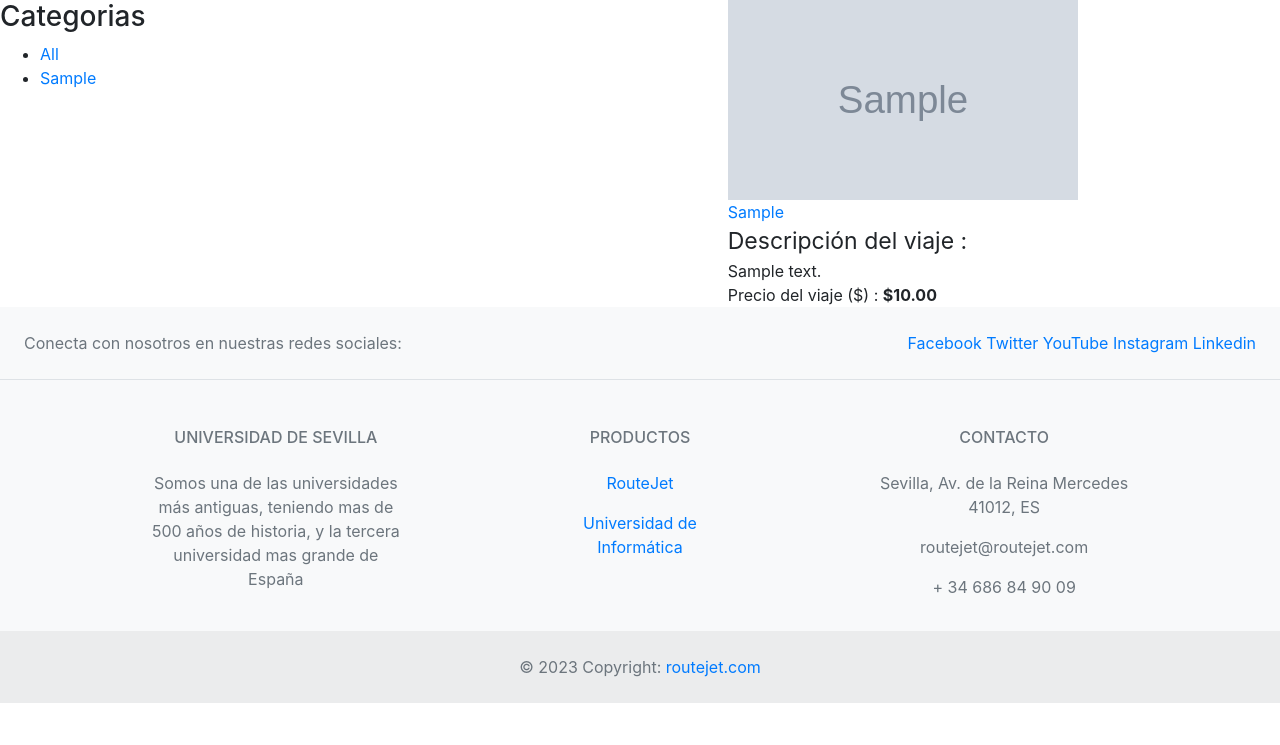
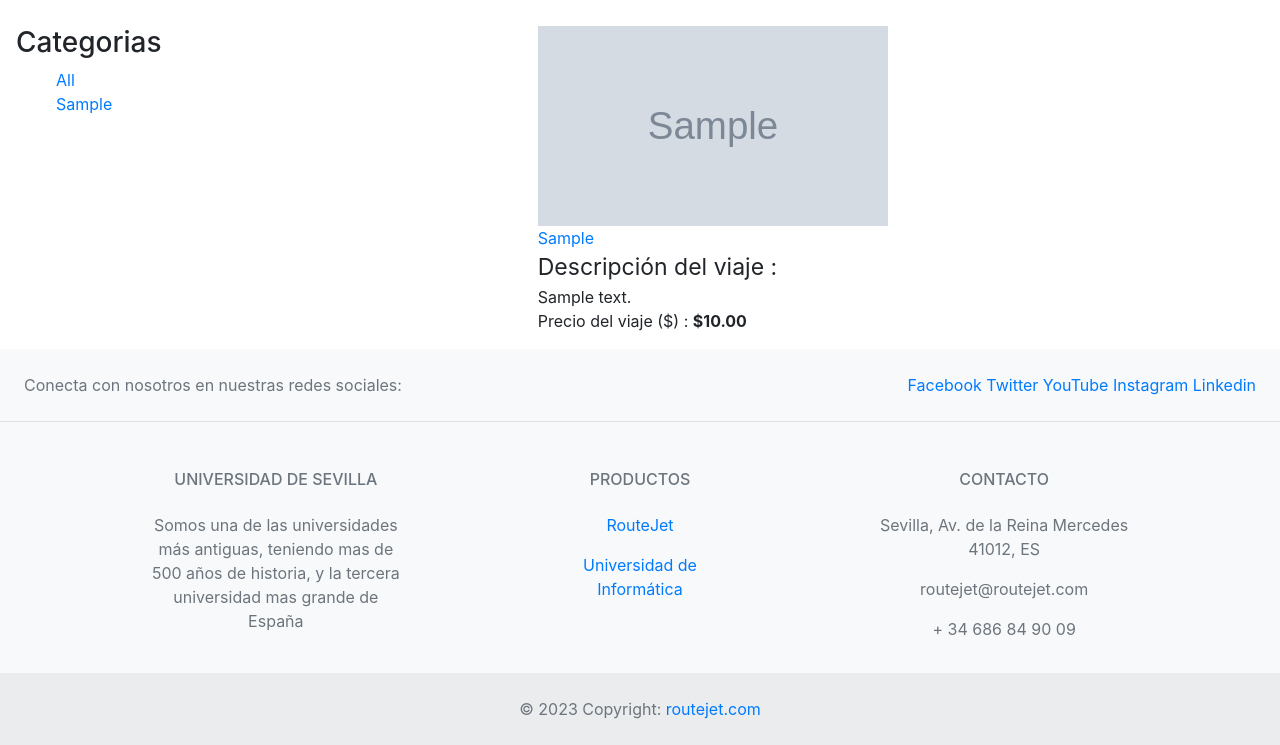
Before and after one commit to jmartinacu/RouteJet-114, a Django app: page /store/ in a window 1280 px wide. Shown: the part 118-863 px from the top of the page. Before the commit the page ends 821 px from the top, so only its background shows below. Run offline with Django 4.2, Linux system fonts and the light colour scheme; tables that the repository leaves empty hold one stand-in row (values such as "Sample post"); grey boxes marked "Sample" are stand-in pictures.

Commit message:
feat: Added styles catalog, product details #17

```diff
--- a/routejet/core/templates/core/index.html
+++ b/routejet/core/templates/core/index.html
@@ -15,7 +15,7 @@
   <article>
     <div class="index-div-first-section-header">
       <h3>¿Dónde te gustaría viajar?</h3>
-      <form action="{% url 'search_products' %}" role="search" method="get">
+      <form action="{% url 'store:search_products' %}" role="search" method="get">
         {% csrf_token %}
         <label for="search">
             <input type="search" name="q" placeholder="Destino.">
--- a/routejet/core/views.py
+++ b/routejet/core/views.py
@@ -15,13 +15,14 @@ def signup(request):
 
     if form.is_valid():
       form.save()
-      return redirect('/login/' )
+      return redirect('core:login')
   else:
     form = SignUpForm()
 
   return render(request, 'core/signup.html', {
     'form': form
   })
+
 def logout_view(request):
   logout(request)
   return redirect('/')
--- a/routejet/product/static/css/detail.css
+++ b/routejet/product/static/css/detail.css
@@ -1,6 +1,11 @@
 .detail-article-main {
   display: grid;
   grid-template-columns: 0.7fr 1fr;
+  padding: 1rem;
+}
+
+article > image {
+  margin-left: 1rem;
 }
 
 article > section {
--- /dev/null
+++ b/routejet/store/static/css/product_list.css
@@ -0,0 +1,31 @@
+ul {
+  list-style: none;
+}
+
+a:hover {
+  text-decoration: none;
+  cursor: pointer;
+}
+
+.product_list-article-main {
+  display: flex;
+  margin-top: 10px;
+  padding: 1rem;
+}
+
+.selected {
+  border-radius: 4px;
+  border-color: black;
+}
+
+.product_list-section-products {
+  flex: 1;
+  display: grid;
+  grid-template-columns: repeat(auto-fit, minmax(300px, 1fr));
+  gap: 10px;
+}
+
+.product_list-div-product {
+  max-width: max-content;
+  margin: 0 auto;
+}
--- a/routejet/store/static/store/css/product_list.css
+++ /dev/null
@@ -1,72 +0,0 @@
-.html {
-  color: black;
-}
-.product_list-article-main {
-  display: flex;
-}
-.product_list-section-categories {
-  flex: content;
-}
-.product_list-section-products {
-  flex: 1;
-  display: grid;
-  grid-template-columns: repeat(3, 1fr);
-  gap: 10px;
-  grid-auto-rows: 100xp;
-}
-
-/* .city a{
-    text-decoration: none;
-    color: inherit;
-    font-family: 'Inter';
-    font-style: normal;
-    font-weight: 400;
-    font-size: 40px;
-    line-height: 48px;
-    color: #0a9f2f;
-    margin-left: 90px;
-    margin-top: 50px;
-}
-
-.container{
-    display: flex;
-    width: 100%;
-    margin-bottom: 50px;
-}
-
-.image{
-    flex:1;
-    max-width: 100%;
-    height: auto;
-}
-
-.description{
-    flex:2;
-    font-family: 'Inter';
-    font-style: normal;
-    color: #000000;
-    font-size: 17px;
-    margin-left: 40px;
-}
-
-.price{
-    flex:3;
-    font-family: 'Inter';
-    font-style: normal;
-    color: #000000;
-    font-size: 23px;
-    margin-left: 70px;
-}
-
-.unavailable-city {
-    text-decoration: none;
-    color: inherit;
-    font-family: 'Inter';
-    font-style: normal;
-    font-weight: 400;
-    font-size: 40px;
-    line-height: 48px;
-    color: #9f200a;
-    margin-left: 90px;
-    margin-top: 50px;
-} */
--- a/routejet/store/templates/store/product_list.html
+++ b/routejet/store/templates/store/product_list.html
@@ -2,10 +2,10 @@
 
 {% load static %}
 
-{% block title %} Catalogo {% endblock %}
+{% block title %} Catalog {% endblock %}
 
 {% block header %}
-  <link rel="stylesheet" href="{% static "store/css/product_list.css" %}">
+  <link rel="stylesheet" href="{% static "css/product_list.css" %}">
 {% endblock header %}
 
 {% block description %}Catalogo de viajes{% endblock description %}
@@ -27,16 +27,15 @@
     </section>
     <section class="product_list-section-products">
       {% for product in products %}
-        <div class="item">
+        <div class="product_list-div-product">
             {% comment %} <div class="unavailable-city">
                 {% if not product.available %}
                 <a href="{{ product.get_absolute_url }}" class="unavailable-city">{{ product.city }}</a>
                 {% endif %}
             </div> {% endcomment %}
-            <div class="container">
-              <div class="image">
+            <div>
                 <a href="{{ product.get_absolute_url }}">
-                      <img class="product-image" src="{% if product.image %}{{ product.image.url }}{% else %}{% static "img/no_image.png" %}{% endif %}" style="width: 350px; height: 200px;">
+                    <img class="product_list-image-product" src="{% if product.image %}{{ product.image.url }}{% else %}{% static "img/no_image.png" %}{% endif %}" style="width: 350px; height: 200px;">
 
                 </a>
             </div>
@@ -54,7 +53,6 @@
                 <span style="font-weight: bold">${{ product.price }}</span>
             </div>
         </div>
-        </div>
       {% endfor %}
     </section>
   </article>
```
Lines whose indentation alone changed are shown as unchanged.
